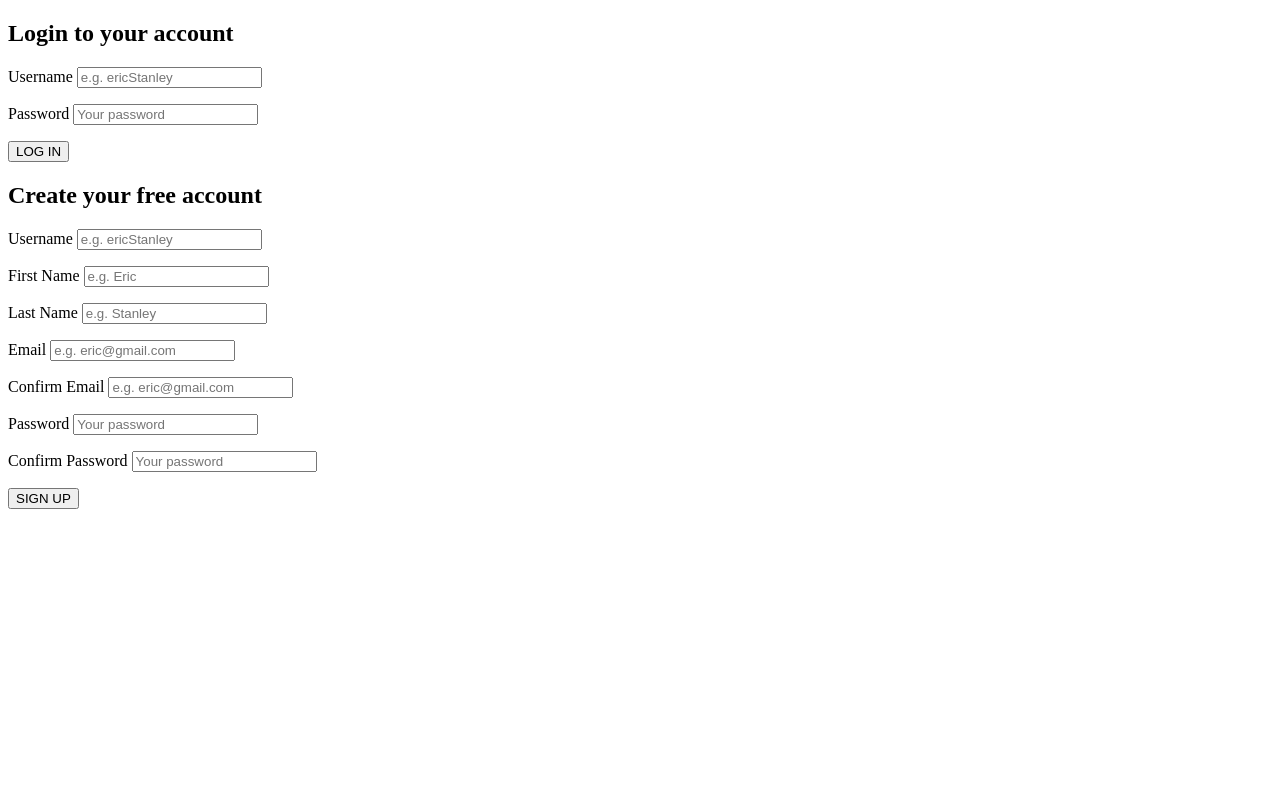
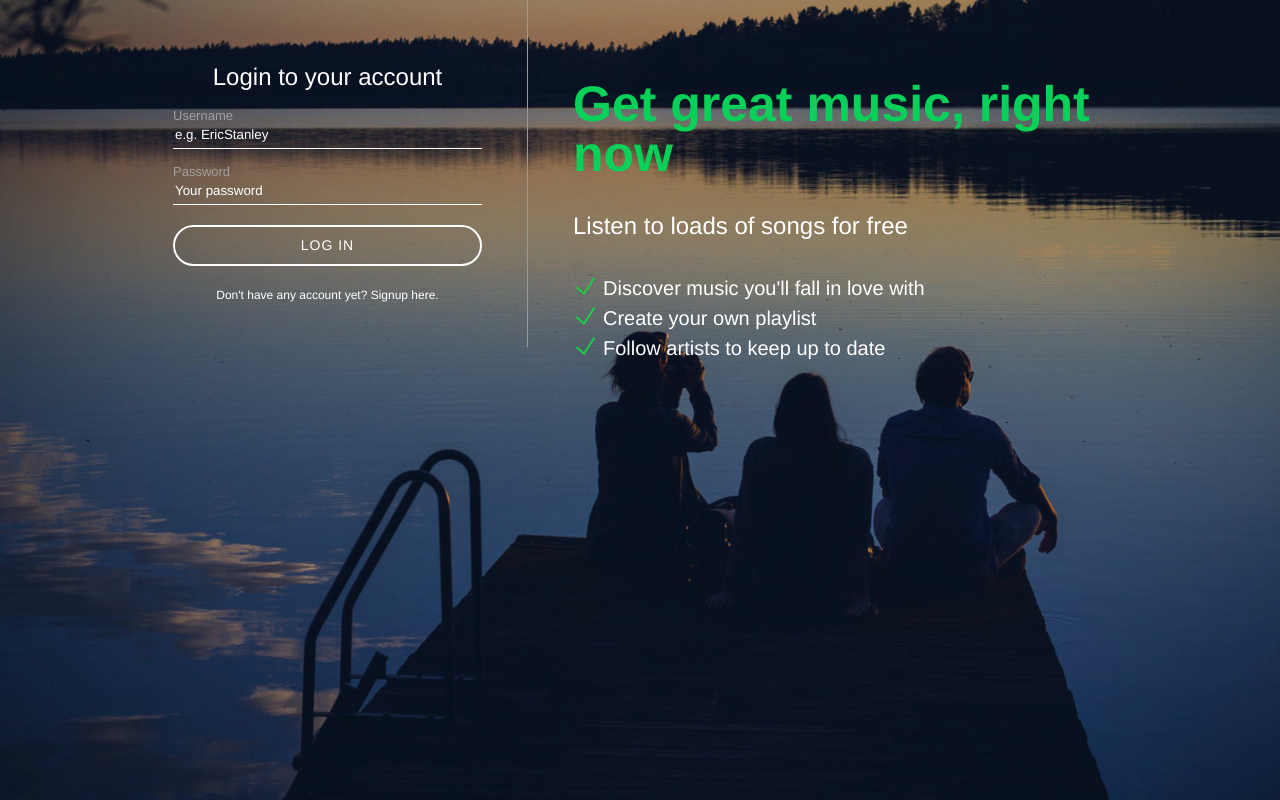
Before and after one commit to eric-stanley/Spotify-Clone, a PHP site: page /register.php in a window 1280 px wide. Run offline with PHP 8.4, Linux system fonts and the light colour scheme.

Commit message:
Completed styling of registration page

```diff
--- /dev/null
+++ b/assets/css/register.css
@@ -0,0 +1,148 @@
+#background {
+	background-color: #000;
+	background-image: url(../images/bg.jpg);
+	background-position: center;
+	background-size: cover;
+	display: table;
+	height: 100%;
+	width: 100%;
+}
+
+html, body {
+	padding: 0;
+    height: 100%;
+    margin: 0px;
+}
+
+#loginContainer * {
+	color: #fff;
+	font-family: "Helvetica Neue", "Helvetica", "Arial", "Sans-Serif";
+	font-weight: normal;
+	line-height: 1em;
+	box-sizing: border-box;
+}
+
+#loginContainer {
+	width: 80%;
+	margin: 0 auto;
+	position: relative;
+	max-width: 1024px;
+}
+
+::-webkit-input-placeholder { /* Webkit, Blink, Egde */
+	color: #fff;
+}
+
+:-moz-placeholder { /* Mozilla Firefox 4 to 18 */
+	color: #fff;
+	opacity: 1;
+}
+
+::-moz-placeholder { /* Mozilla Firefox 19+ */
+	color: #fff;
+	opacity: 1;
+}
+
+:-ms-input-placeholder { /* Internet Explorer 10-11 */
+	color: #fff;
+}
+
+::-ms-input-placeholder { /* Microsot Edge */
+	color: #fff;
+}
+
+#inputContainer {
+	width: 400px;
+	padding: 45px;
+	float: left;
+	border-right: 1px solid #999;
+}
+
+#inputContainer h2 {
+	text-align: center;
+}
+
+
+#inputContainer input[type="text"],
+#inputContainer input[type="email"],
+#inputContainer input[type="password"] {
+	display: block;
+	background-color: transparent;
+	border: 0;
+	border-bottom: 1px solid #fff;
+	height: 27px;
+	line-height: 27px;
+	width: 100%;
+}
+
+#inputContainer label {
+	color: #a0a0a0;
+	font-size: 13px;
+	margin-top: 15px;
+	display: block;
+}
+
+#inputContainer button {
+	width: 100%;
+    border-radius: 250px;
+    border: 2px solid #fff;
+    background-color: transparent;
+    color: white;
+    display: block;
+    font-size: 14px;
+    letter-spacing: 1px;
+    margin: 20px auto;
+    height: 41px;
+}
+
+#inputContainer button:hover {
+	cursor: pointer;
+}
+
+.hasAccountText span {
+	font-size: 12px;
+    font-weight: bold;
+    cursor: pointer;
+}
+
+.hasAccountText {
+	text-align: center;
+}
+
+#registerForm,
+#loginForm {
+	display: none;
+}
+
+#loginText {
+	padding: 45px;
+    display: table-cell;
+}
+
+
+#loginText h1 {
+	color: #07d159;
+    font-size: 50px;
+    font-weight: bold;
+}
+
+#loginText h2 {
+	margin: 35px 0;
+}
+
+#loginText ul {
+	padding: 0;
+}
+
+#loginText li {
+	font-size: 20px;
+    list-style-type: none;
+    padding: 5px 30px;
+    background: url(../images/icons/checkmark.png) no-repeat 0 0;
+}
+
+#inputContainer .errorMessage {
+	color: #07d159;
+    font-size: 12px;
+    display: block;
+}
--- /dev/null
+++ b/assets/js/register.js
@@ -0,0 +1,10 @@
+$(document).ready(function() {
+	$("#hideLogin").click(function() {
+		$("#loginForm").hide();
+		$("#registerForm").show();
+	});
+	$("#hideRegister").click(function() {
+		$("#loginForm").show();
+		$("#registerForm").hide();
+	});
+});
--- a/register.php
+++ b/register.php
@@ -20,9 +20,32 @@
 <html>
 <head>
 	<title>Welcome to Spotify!</title>
+	<link rel="stylesheet" type="text/css" href="assets/css/register.css">
+
+	<script src="https://ajax.googleapis.com/ajax/libs/jquery/3.4.1/jquery.min.js"></script>
+	<script src="assets/js/register.js"></script>
 </head>
 <body>
+	<?php
+		if (isset($_POST['registerButton'])) {
+			echo '<script>
+					$(document).ready(function() {
+						$("#loginForm").hide();
+						$("#registerForm").show();
+					});
+				</script>';
+		} else {
+			echo '<script>
+					$(document).ready(function() {
+						$("#loginForm").show();
+						$("#registerForm").hide();
+					});
+				</script>';
+		}
+	?>
 
+	<div id="background">
+		<div id="loginContainer">
 			<div id="inputContainer">
 				<form id="loginForm" action="register.php" method="POST">
 					<h2>Login to your account</h2>
@@ -30,7 +53,7 @@
 					<p>
 						<?php echo $account -> getError(Constants::$loginFailed); ?>
 						<label for="loginUsername">Username</label>
-				<input id="loginUsername" name="loginUsername" type="text" placeholder="e.g. ericStanley" required>
+						<input id="loginUsername" name="loginUsername" type="text" placeholder="e.g. EricStanley" value="<?php getInputValue('loginUsername'); ?>"required>
 					</p>
 					<p>
 						<label for="loginPassword">Password</label>
@@ -38,6 +61,10 @@
 					</p>
 
 					<button type="submit" name="loginButton">LOG IN</button>
+
+					<div class="hasAccountText">
+						<span id="hideLogin">Don't have any account yet? Signup here.</span>
+					</div>
 
 				</form>
 
@@ -49,7 +76,7 @@
 						<?php echo $account -> getError(Constants::$userNameCharacters); ?>
 						<?php echo $account -> getError(Constants::$userNameTaken); ?>
 						<label for="username">Username</label>
-				<input id="username" name="username" type="text" placeholder="e.g. ericStanley" value="<?php getInputValue('username'); ?>" required>
+						<input id="username" name="username" type="text" placeholder="e.g. EricStanley" value="<?php getInputValue('username'); ?>" required>
 					</p>
 
 					<p>
@@ -92,9 +119,25 @@
 
 					<button type="submit" name="registerButton">SIGN UP</button>
 
+					<div class="hasAccountText">
+						<span id="hideRegister">Already have an account? Login here.</span>
+					</div>
+
 				</form>
 
 			</div>
 
+			<div id="loginText">
+				<h1>Get great music, right now</h1>
+				<h2>Listen to loads of songs for free</h2>
+				<ul>
+					<li>Discover music you'll fall in love with</li>
+					<li>Create your own playlist</li>
+					<li>Follow artists to keep up to date</li>
+				</ul>
+			</div>
+		</div>
+	</div>
+
 </body>
 </html>
```
Also changed, not shown: assets/images/bg.jpg (added), assets/images/icons/checkmark.png (added), 2 other files. Lines whose indentation alone changed are shown as unchanged.
